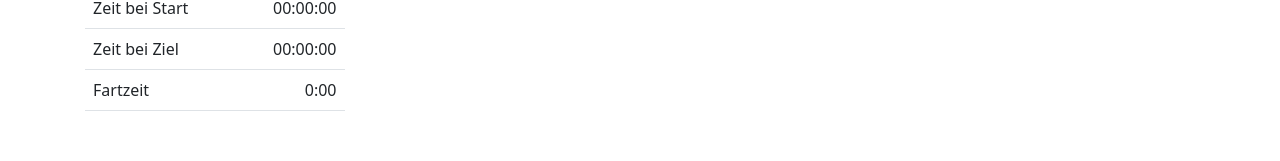
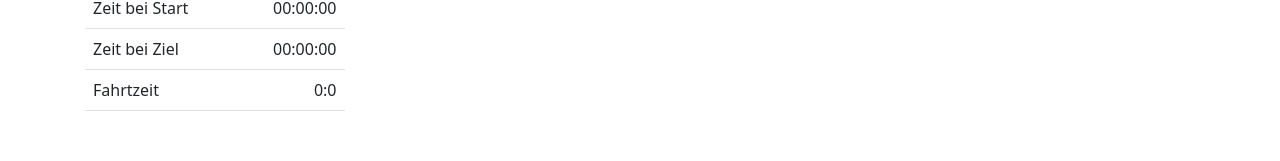
Before and after one commit to BreathingFlesh/pren_react_website, a React (Create React App) app: page / in a window 1280 px wide. Shown: the part 239-400 px from the top of the page. Built offline with nearby package versions, Linux system fonts and the light colour scheme; no server answers.

Commit message:
Nevermind

```diff
--- a/src/App.js
+++ b/src/App.js
@@ -35,10 +35,6 @@ function App() {
     {
         'name': 'Zeit bei Ziel',
         'value': '00:00:00'
-    },
-    {
-        'name': 'Fartzeit',
-        'value': '0:00'
     }
   ]);
 
--- a/src/Components/StatusInfo.js
+++ b/src/Components/StatusInfo.js
@@ -15,6 +15,33 @@ export const StatusInfo = ({info, remainingTime, start}) => {
             />
             );
           })}
+          <tr>
+            <td>Fahrtzeit</td>
+            <td className="text-end">
+              {(() => {
+                if (info[2]["value"] == "00:00:00" && info[1]["value"] != "00:00:00") {
+                  return(
+                    <div>
+                      {remainingTime.minutes * -1}
+                      :
+                      {remainingTime.seconds * -1}
+                    </div>
+                  )
+                } else {
+                  const endTime = info[2]["value"].split(":")
+                  const end = new Date(2022, 2, 25, endTime[0], endTime[1], endTime[2]).valueOf()
+                  const diffSeconds = (end - start) / 1000
+                  return(
+                    <div>
+                        {Math.floor(diffSeconds / 60)}
+                        :
+                        {diffSeconds % 60}
+                    </div>
+                  )
+                }
+              })()}
+            </td>
+          </tr>
         </tbody>
       </Table>
     </>
```
